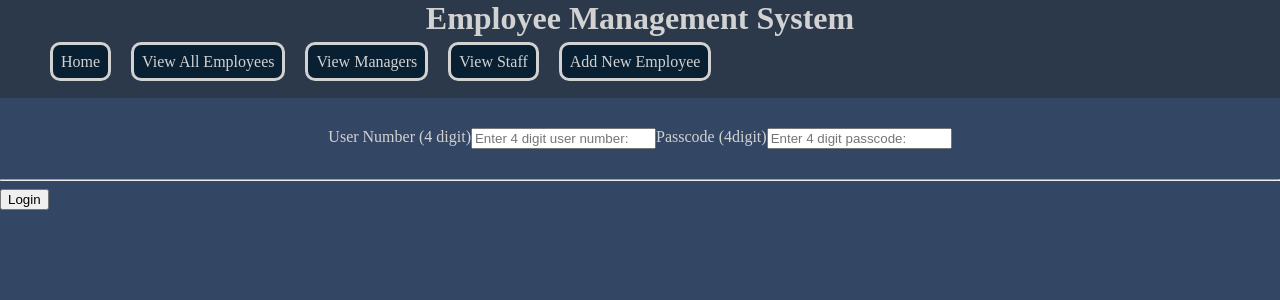
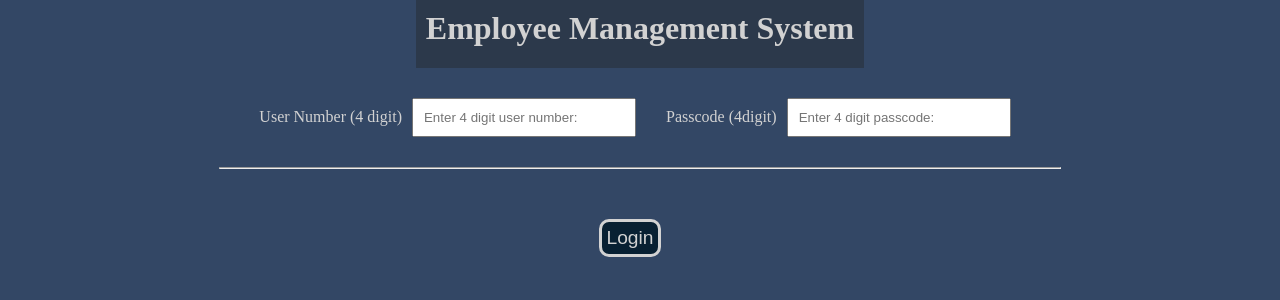
Before and after one commit to ScottDrysdale86/employee_management_system_project, a Flask app: page / in a window 1280 px wide. Shown: the top 300 px of the page. Run offline with Flask 2, Linux system fonts and the light colour scheme.

Commit message:
commented code and renales index to employees

```diff
--- a/controllers/employee_controller.py
+++ b/controllers/employee_controller.py
@@ -1,4 +1,3 @@
-from crypt import methods
 from flask import Flask, render_template, request, redirect, Blueprint
 from models.credentials import Credential
 from models.employee import Employee
@@ -10,12 +9,13 @@ import repositories.level_repository as level_repo
 
 employees_blueprint = Blueprint("employees", __name__)
 
-
+# loads log in page
 @employees_blueprint.route("/")
 def login_form():
     return render_template("login.html")
 
 
+# when log in is clicked, checked credentials vs DB and either directs to homepage or error page
 @employees_blueprint.route("/", methods=["POST"])
 def login():
     pin = request.form["pin"]
@@ -27,29 +27,43 @@ def login():
     return render_template("error.html")
 
 
+# loads homepage
 @employees_blueprint.route("/home")
 def show_home():
-    return render_template("index.html")
+    return render_template("home.html")
 
 
+# when view all employees is clicked loads all employees
 @employees_blueprint.route("/employees")
 def show_all_employees():
     employees = employee_repo.select_all()
-    return render_template("employees/index.html", all_employees=employees)
+    number = len(employees)
+    return render_template(
+        "employees/employees.html", all_employees=employees, number=number
+    )
 
 
+# when view managers is clicked loads all managers
 @employees_blueprint.route("/managers")
 def show_managers():
     employees = employee_repo.select_managers()
-    return render_template("employees/managers.html", all_employees=employees)
+    number = len(employees)
+    return render_template(
+        "employees/managers.html", all_employees=employees, number=number
+    )
 
 
+# when view staff is clicked loads all staff
 @employees_blueprint.route("/staff")
 def show_staff():
     employees = employee_repo.select_staff()
-    return render_template("employees/staff.html", all_employees=employees)
+    number = len(employees)
+    return render_template(
+        "employees/staff.html", all_employees=employees, number=number
+    )
 
 
+# when an employee is clicked it loads individual employee page
 @employees_blueprint.route("/employee/<id>")
 def show_employee(id):
     employee = employee_repo.select(id)
@@ -59,6 +73,7 @@ def show_employee(id):
     )
 
 
+# when delete is clicked loads a delete check page
 @employees_blueprint.route("/employee/<id>/delete-check")
 def check_delete_employee(id):
     employee = employee_repo.select(id)
@@ -67,19 +82,19 @@ def check_delete_employee(id):
         "employees/delete.html", employee=employee, credential=credential
     )
 
-
+# if delete is selected at the delete check page. deletes the employee
 @employees_blueprint.route("/employee/<id>/delete")
 def delete_employee(id):
     employee_repo.delete(id)
     return redirect("/employees")
 
-
+# loads new employee form page
 @employees_blueprint.route("/employees/new")
 def new_form():
     levels = level_repo.select_all_levels()
     return render_template("employees/new.html", all_level=levels)
 
-
+# when add new employee is clicked it saves new employee to the db. Checks is credential already exists
 @employees_blueprint.route("/employees", methods=["GET", "POST"])
 def add_new():
     name = request.form["name"]
@@ -102,14 +117,14 @@ def add_new():
     employee_repo.save(employee)
     return redirect("/employees")
 
-
+# loads edit form
 @employees_blueprint.route("/employee/<id>/edit")
 def show_edit(id):
     levels = level_repo.select_all_levels()
     employee = employee_repo.select(id)
     return render_template("employees/edit.html", all_levels=levels, employee=employee)
 
-
+# if update is clicked it updated the db
 @employees_blueprint.route("/employee/<id>", methods=["POST"])
 def update_employee(id):
     name = request.form["name"]
--- a/repositories/level_repository.py
+++ b/repositories/level_repository.py
@@ -4,7 +4,7 @@ from models.employee import Employee
 from models.credentials import Credential
 from models.level import Level
 
-
+# saves a new level
 def save(level):
     sql = "INSERT INTO levels (job_title) VALUES(%s) RETURNING *"
     values = [level.job_title]
@@ -13,11 +13,13 @@ def save(level):
     return level
 
 
+# deletes all levels
 def delete_all():
     sql = "DELETE FROM levels"
     run_sql(sql)
 
 
+# deletes a specific level based on id
 def delete(id):
     sql = "DELETE FROM levels WHERE id= %s"
     values = [id]
@@ -29,6 +31,7 @@ def delete(id):
     return level
 
 
+# returns all levels in db
 def select_all_levels():
     levels = []
     sql = "SELECT * FROM levels"
@@ -40,6 +43,7 @@ def select_all_levels():
     return levels
 
 
+# returns specific level based on id
 def select(id):
     level = []
     sql = "SELECT * FROM levels WHERE id = %s"
--- a/static/style.css
+++ b/static/style.css
@@ -68,6 +68,10 @@ nav > ul > li > a:hover {
 	background-color: #ff4c29;
 }
 h2 {
+	margin: 20px;
+}
+
+.heading {
 	margin: 20px;
 }
 
@@ -193,3 +197,24 @@ tr:hover {
 #add_button > button:hover {
 	background-color: #ff4c29;
 }
+
+#login_page {
+	display: flex;
+	flex-direction: column;
+	align-items: center;
+}
+
+#login_page > form > div > input {
+	width: 200px;
+	padding: 10px;
+	margin-right: 20px;
+}
+
+#login_page > form > div > label {
+	width: auto;
+	padding: 10px;
+}
+
+#logon_header {
+	padding: 10px;
+}
--- a/templates/employees/index.html
+++ b/templates/employees/employees.html
@@ -1,5 +1,6 @@
 {% extends 'base.html' %} {% block content %}
 <h2>All Employees</h2>
+<h3 class="heading">There are {{ number }} employees</h3>
 
 <table>
 	<tr>
--- a/templates/employees/managers.html
+++ b/templates/employees/managers.html
@@ -1,5 +1,6 @@
 {% extends 'base.html' %} {% block content %}
 <h2>All Managers</h2>
+<h3 class="heading">There are {{ number }} managers</h3>
 
 <table>
 	<tr>
--- a/templates/employees/staff.html
+++ b/templates/employees/staff.html
@@ -1,5 +1,6 @@
 {% extends 'base.html' %} {% block content %}
 <h2>All Staff</h2>
+<h3 class="heading">There are {{ number }} employees</h3>
 
 <table>
 	<tr>
--- a/templates/login.html
+++ b/templates/login.html
@@ -1,5 +1,20 @@
-{% extends 'base.html' %} {% block content %}
-<form action="/" method="post">
+<!DOCTYPE html>
+<html lang="en">
+	<head>
+		<meta charset="UTF-8" />
+		<meta http-equiv="X-UA-Compatible" content="IE=edge" />
+		<meta name="viewport" content="width=device-width, initial-scale=1.0" />
+		<link
+			rel="stylesheet"
+			href="{{ url_for('static', filename='style.css') }}"
+		/>
+		<title>Document</title>
+	</head>
+	<body id="login_page">
+		<header id="logon_header">
+			<h1>Employee Management System</h1>
+		</header>
+		<form id="login_form" action="/" method="post">
 			<div id="credentials">
 				<label for="pin">User Number (4 digit)</label>
 				<input
@@ -19,8 +34,9 @@
 				/>
 			</div>
 			<hr />
-	<div id="login_button">
+			<div id="add_button">
 				<button type="submit">Login</button>
 			</div>
 		</form>
-{% endblock content %}
+	</body>
+</html>
```
Also changed, not shown: repositories/credential_repository.py (+7 -7 lines), repositories/employee_repository.py (+8 -7 lines), templates/error.html (+18 -6 lines), templates/home.html (added, +10 -0 lines), templates/index.html (deleted, +0 -8 lines), static/images/dave.jpeg (added), static/images/employee-favicon-32x32.png (renamed from images/employee-favicon-32x32.png), static/images/employees-favicon-32x32.png (renamed from images/employees-favicon-32x32.png), static/images/hulk.jpeg (added), static/images/waters.jpeg (added), static/images/will.jpeg (added). Lines whose indentation alone changed are shown as unchanged.
